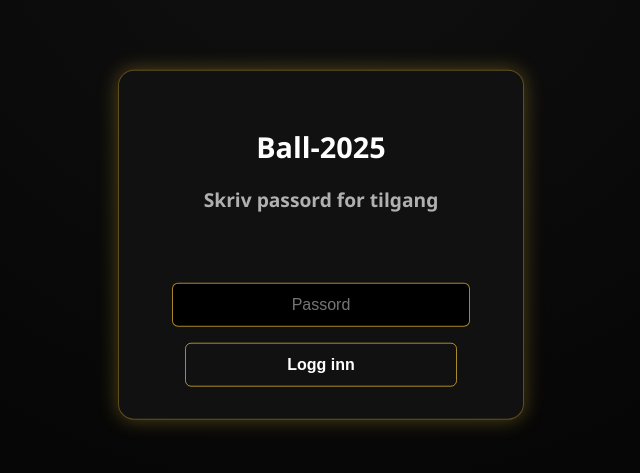
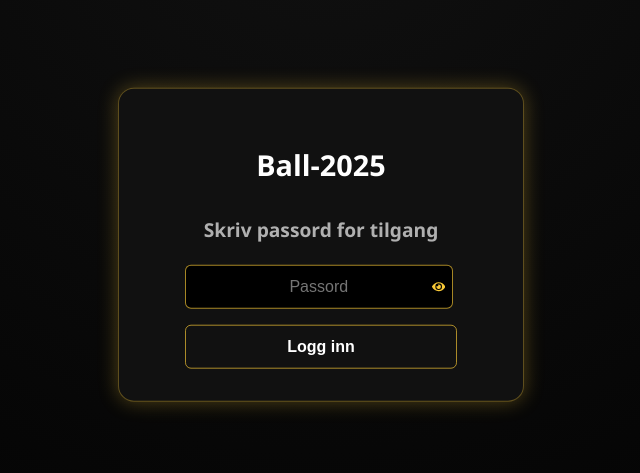
Before and after one commit to kaktus-sjef/ball-2025, a Next.js app: page /login in a window 1280 px wide. Shown: the part 151-624 px from the top of the page, without its empty margins (319-959 px from the left). Built offline with nearby package versions, Linux system fonts and the light colour scheme.

Commit message:
litt ekstra endringer

```diff
--- a/app/login/page.tsx
+++ b/app/login/page.tsx
@@ -3,11 +3,17 @@
 import { useState } from 'react';
 import { useRouter } from 'next/navigation';
 import '../../styles/login.css';
+import { FaEye, FaEyeSlash } from 'react-icons/fa';
 
 export default function LoginPage() {
   const [password, setPassword] = useState('');
+  const [showPassword, setShowPassword] = useState(false);
   const [error, setError] = useState('');
   const router = useRouter();
+
+  const toggleShowPassword = () => {
+    setShowPassword(prev => !prev);
+  };
 
   const handleSubmit = async (e: React.FormEvent) => {
     e.preventDefault();
@@ -32,14 +38,26 @@ export default function LoginPage() {
         <h2>Ball-2025</h2>
         <h3>Skriv passord for tilgang</h3>
         <p>PS. Funker bedre på pc...</p>
-        <input className="input"
-          type="password"
-          placeholder="Passord"
-          value={password}
-          onChange={(e) => setPassword(e.target.value)}
-        />
+        {error && <p className="error-message">{error}</p>}
+        <div className="input-wrapper">
+          <input
+            className="input"
+            type={showPassword ? 'text' : 'password'}
+            placeholder="Passord"
+            value={password}
+            onChange={(e) => setPassword(e.target.value)}
+          />
+          <button
+            type="button"
+            className="show-password-btn"
+            onClick={toggleShowPassword}
+            aria-label={showPassword ? 'Skjul passord' : 'Vis passord'}
+          >
+            {showPassword ? <FaEyeSlash /> : <FaEye />}
+          </button>
+        </div>
         <button type="submit">Logg inn</button>
-        {error && <p className="error-message">{error}</p>}
+
       </form>
     </div>
   );
--- a/styles/login.css
+++ b/styles/login.css
@@ -14,6 +14,55 @@ body {
   background: radial-gradient(circle at top, #111 0%, #000 100%);
 }
 
+.input-wrapper {
+  position: relative;
+  width: 80%; /* samme bredde som input */
+  margin: 0 auto 1rem
+}
+
+/* Felles styling for både passord- og tekst-input */
+.input-wrapper .input {
+  width: 80%;
+  padding: 0.75rem 1.5rem 0.75rem 1.5rem; /* høyre padding for øyet */
+  border: 1px solid #f9c937aa;
+  border-radius: 0.375rem;
+  font-size: 1rem;
+  text-align: center;
+  background-color: #000;
+  color: #f9c937;
+  transition: border-color 0.3s ease, background-color 0.3s ease;
+}
+
+.input-wrapper .input:focus {
+  outline: none;
+  border-color: #ffd700;
+  box-shadow: 0 0 5px #f9c937aa;
+}
+
+/* Øye-ikonet inne i feltet */
+.show-password-btn {
+  position: absolute;
+  top: 50%;
+  right: 0.75rem;        /* justér om du vil ha litt mer luft */
+  transform: translateY(-50%);
+  background: transparent;
+  border: none;
+  padding: 0;
+  margin: 0;
+  cursor: pointer;
+  color: #f9c937;
+  display: flex;
+  align-items: center;
+  justify-content: center;
+  z-index: 1;            /* ligger over input-feltet */
+}
+
+.show-password-btn:hover,
+.show-password-btn:focus {
+  color: #ffd700;
+}
+
+/* Selve skjema-boksen */
 .login-form {
   display: flex;
   flex-direction: column;
@@ -41,14 +90,14 @@ body {
   font-size: 1.8rem;
   font-weight: bold;
   color: white;
-    margin-bottom: 0.1rem;
+  margin-bottom: 0.8rem;
   text-align: center;
 }
 .login-form h3 {
   font-size: 1.2rem;
   font-weight: bold;
-    color: rgba(216, 216, 216, 0.801);
-    margin-bottom: 1rem;
+  color: rgba(216, 216, 216, 0.8);
+  margin-bottom: -2rem;
   text-align: center;
 }
 .login-form p {
@@ -57,40 +106,21 @@ body {
   visibility: hidden;
 }
 
-
-  .login-form input[type="password"] {
+/* Logg inn-knappen */
+.login-form button[type="submit"] {
   width: 80%;
   padding: 0.75rem;
-    margin-bottom: 1rem;
-    border: 1px solid #f9c937aa;
-    border-radius: 0.375rem;
-    font-size: 1rem;
-    text-align: center;
-    background-color: #000;
-    color: #f9c937;
-    transition: border-color 0.3s ease;
-  }
-
-  .login-form input[type="password"]:focus {
-    outline: none;
-    border-color: #ffd700;
-    box-shadow: 0 0 5px #f9c937aa;
-  }
-
-  .login-form button {
-    width: 80%;
-    padding: 0.75rem;
-    background: /*linear-gradient(to right, #fcd34d, #facc15)*/none;
+  background: none;
   color: white;
   font-weight: bold;
   font-size: 1rem;
-    border: 1px solid #f9c937aa;;
+  border: 1px solid #f9c937aa;
   border-radius: 0.375rem;
   cursor: pointer;
   transition: transform 0.2s ease, box-shadow 0.2s ease;
 }
 
-  .login-form button:hover {
+.login-form button[type="submit"]:hover {
   transform: scale(1.05);
   box-shadow: 0 0 10px #facc15;
 }
@@ -98,13 +128,17 @@ body {
 .login-form .error-message {
   color: #ff4d4d;
   text-align: center;
-    margin-top: 0.5rem;
+  margin-top: -0.5rem;
   font-size: 0.9rem;
+  visibility: visible;
 }
-
 
 @media (max-width: 768px) {
   .login-form p {
     visibility: visible;
   }
+  .login-form h3 {
+    margin-bottom: 0.2rem;
   }
+
+}
--- a/styles/main.css
+++ b/styles/main.css
@@ -466,6 +466,7 @@ body.modal-open .gallery {
     right: 1rem !important;
     transform: none;
     padding: 0.5rem;
+    margin-top: 0.2rem;
   }
 
   /* Either hide or restyle the nav buttons for touch */
@@ -488,4 +489,8 @@ body.modal-open .gallery {
     padding: 0.2rem 1rem;
   }
 
+  .text-sm{
+    margin-top: 0.2rem;
+    margin-bottom: 0rem;
+  }
 }
```
Also changed, not shown: app/admin_login/page.tsx (+27 -7 lines). Lines whose indentation alone changed are shown as unchanged.
